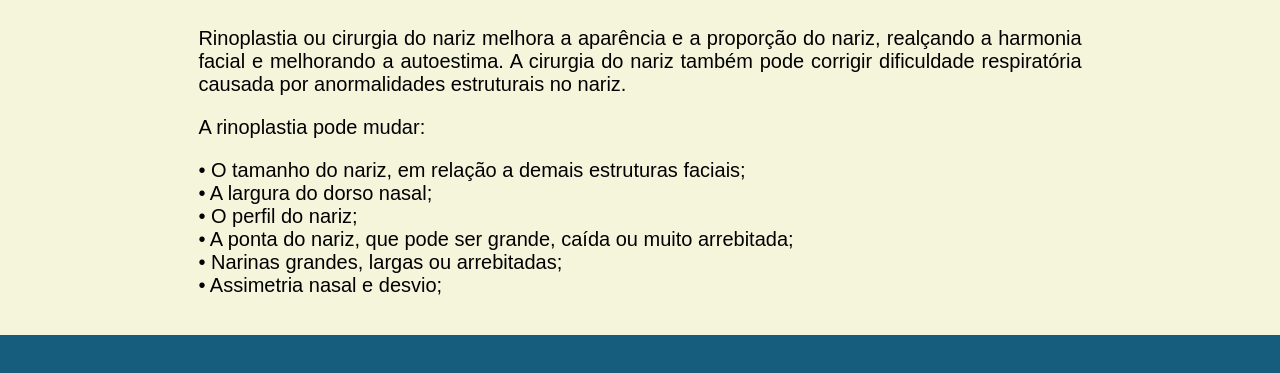
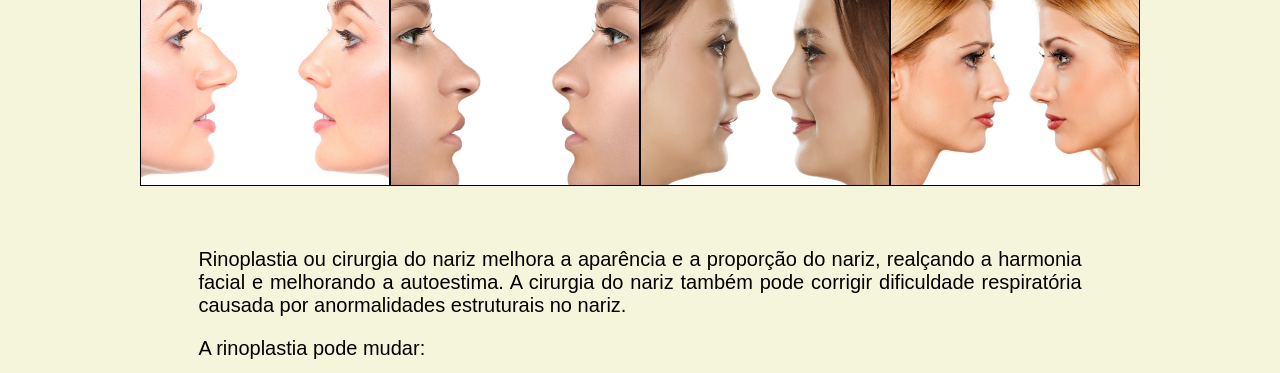
Before and after one commit to jsjboy/Mini-Drone-Project, a plain HTML site: page Rinoplastia.html in a window 1280 px wide. Shown: the part 440-813 px from the top of the page. Drawn offline with Linux system fonts and the light colour scheme; files that its build step writes are made by us from their sources.

Commit message:
lastest commit

```diff
--- a/Rinoplastia.html
+++ b/Rinoplastia.html
@@ -39,6 +39,12 @@
       <span style="font-weight: bold">
         <h4>Procedimento de Rinoplastia</h4>
       </span>
+      <nav class="images_rino">
+        <div id="div1" class="images"></div>
+        <div id="div2" class="images"></div>
+        <div id="div3" class="images"></div>
+        <div id="div4" class="images"></div>
+    </nav>
       <div style="text-align: justify; margin: 2em">
         <p>
           Rinoplastia ou cirurgia do nariz melhora a aparência e a proporção do
--- a/style.css
+++ b/style.css
@@ -144,3 +144,44 @@ ul li a {
 a:link {
   text-decoration: none;
 }
+.images_rino {
+  display: inline-flex;
+  align-items: center;
+  position:relative;
+  width: 125vh;
+  margin: 3em 0 -4em 0;
+  left:50%;
+  transform:translate(-50%,-50%);
+}
+
+.images {
+  height: 25vh;
+  border: 1px solid black;
+  transition-duration: 1s;
+  animation-timing-function: ease-in-out;
+  flex-grow: 1;
+  background-size: cover;
+  background-repeat: no-repeat;
+  background-position: center center;
+}
+
+.images:hover {
+  flex-grow: 2;
+}
+
+#div1{
+  background-color: aqua;
+  background-image: url(datas/rino1.jpg);
+}
+#div2{
+  background-color: red;
+  background-image: url(datas/rino2.jpg);
+}
+#div3{
+  background-color: greenyellow;
+  background-image: url(datas/rino3.jpg);
+}
+#div4{
+  background-color: purple;
+  background-image: url(datas/rino4.jpg);
+}
```
Also changed, not shown: datas/rino1.jpg (added), datas/rino2.jpg (added), datas/rino3.jpg (added), datas/rino4.jpg (added).
